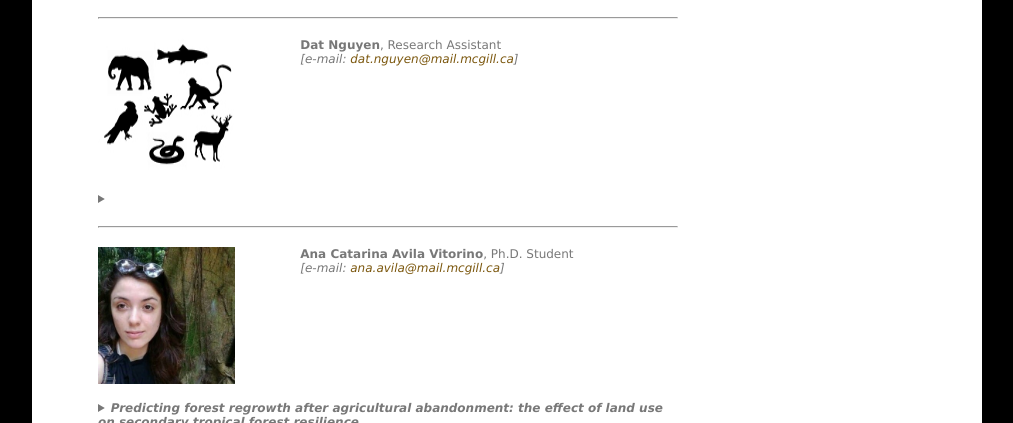
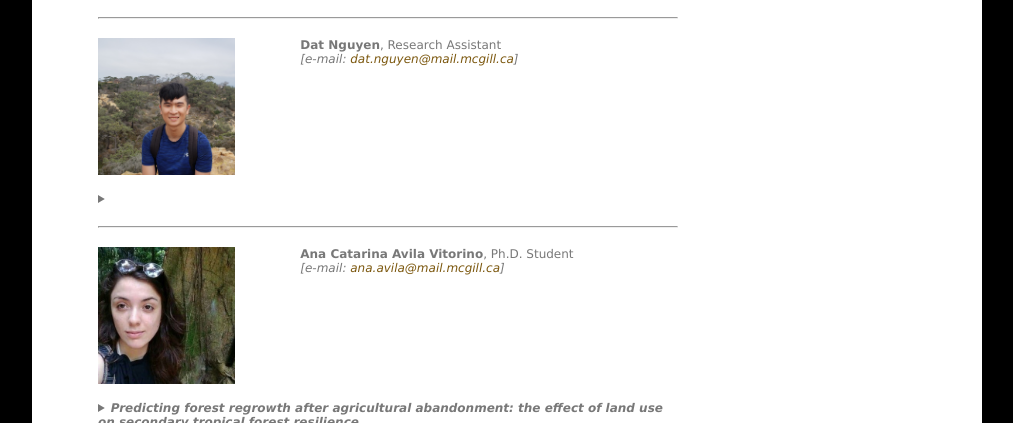
Before and after one commit to leung-lab/leunglab, a plain HTML site: page members.html in a window 1280 px wide. Shown: the part 677-1100 px from the top of the page, without its empty margins (133-1146 px from the left). Drawn offline with Linux system fonts and the light colour scheme.

Commit message:
Update members.html

```diff
--- a/members.html
+++ b/members.html
@@ -105,7 +105,7 @@ Released   : 20080809
                                   <td valign="top">&nbsp;</td>
                                 </tr>
                                 <tr>
-                                  <td valign="top"><span class="style50"><img alt="" height="137" src="images/placeholder.jpg" width="137"><br>
+                                  <td valign="top"><span class="style50"><img alt="" height="137" src="images/dat.jpg" width="137"><br>
                                   <br></span></td>
                                   <td valign="top"><span class="style50"><strong>Dat Nguyen</strong>, Research Assistant<br>
                                   <em>[e-mail: <a href="mailto:dat.nguyen@mail.mcgill.ca">dat.nguyen@mail.mcgill.ca</a>]</em><br>
```
